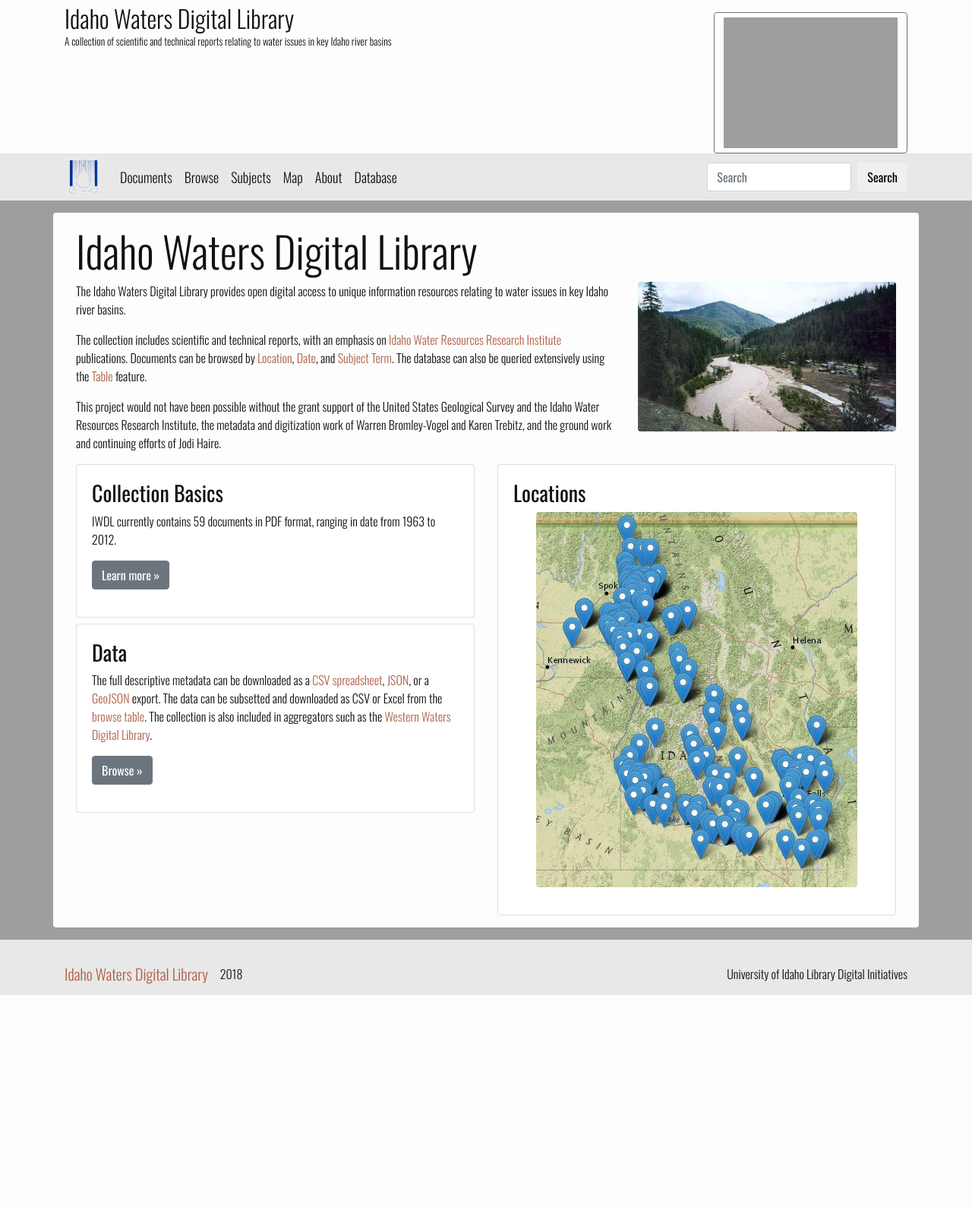
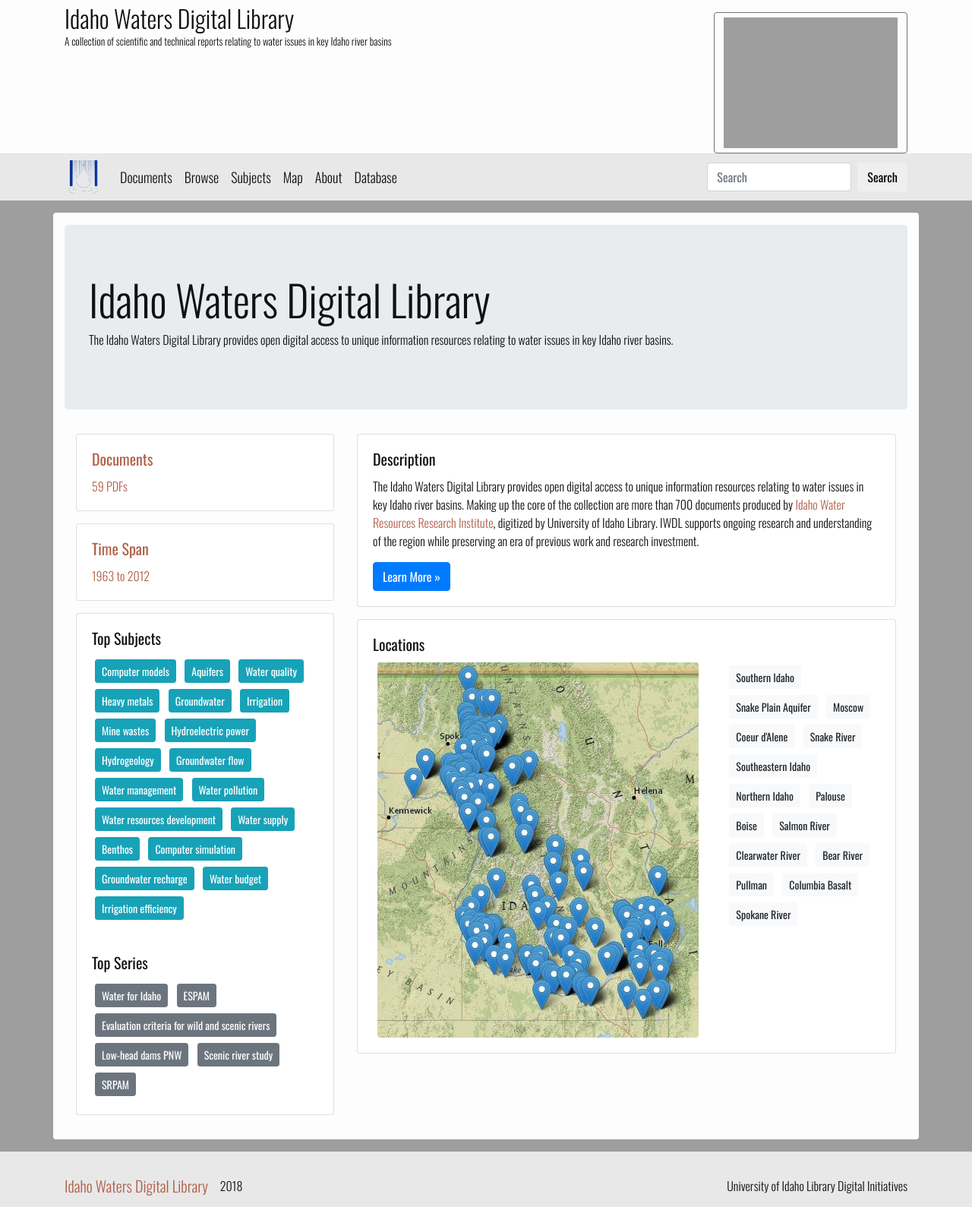
Before and after one commit to uidaholib/iwdl_source, a Jekyll site: the page built from index.html, in a window 1280 px wide. Shown: the whole page at 76% size. Built offline with Jekyll 4.4.1, drawn with Linux system fonts in a browser that asks for light colours; before the commit the page ends 1310 px from its top, so only the background shows below that.

Commit message:
create new index page

```diff
--- a/index.html
+++ b/index.html
@@ -2,53 +2,80 @@
 layout: page
 title: Home
 ---
-<div class="container">
-    <h2 class="display-4">{{ site.title }}</h2>
-    <div class="row">
-        <div class="col-md-8">
-            <p>The Idaho Waters Digital Library provides open digital access to unique information resources relating to water issues in key Idaho river basins.</p>
-            <p>The collection includes scientific and technical reports, with an emphasis on <a href="http://www.uidaho.edu/research/entities/iwrri" target="_blank">Idaho Water Resources Research Institute</a> publications. Documents can be browsed by <a href="{{ "/map/" | relative_url }}" target="_blank">Location</a>, <a href="{{ "/timeline/" | relative_url }}" target="_blank">Date</a>, and <a href="{{ "/subjects/" | relative_url }}" target="_blank">Subject Term</a>. The database can also be queried extensively using the <a href="{{ "/browse/" | relative_url }}" target="_blank">Table</a> feature.</p>
-            <p>This project would not have been possible without the grant support of the United States Geological Survey and the Idaho Water Resources Research Institute, the metadata and digitization work of Warren Bromley-Vogel and Karen Trebitz, and the ground work and continuing efforts of Jodi Haire.</p>
-        </div>
-        <div class="col-md-4">
-            <p><img class="img-fluid rounded" src="{{ "/images/pinecreek.jpg" | relative_url }}" alt="Pine Creek"></p>
-            <!--<p class="text-center"><a class="btn btn-primary" href="{{ "/about/" | absolute_url }}" role="button">Learn more &raquo;</a></p>-->
-        </div>
-    </div>
-</div>
 {%- assign items = site.data[site.metadata] -%}
 {%- assign raw-dates = items | map: 'date' -%}
 {% capture clean-dates %}{% for date in raw-dates %}{% if date != "" %}{% if date contains "-" %}{{date | split: "-" | first }}{% elsif date contains "/" %}{{ date | split: "/" | last }}{% else %}{{ date }}{% endif %}{% unless forloop.last %};{% endunless %}{% endif %}{%- endfor -%}{% endcapture %}
 {%- assign date-range = clean-dates | split: ";" | sort  -%}
+<style>
+.jumbotron{
+    //background-image: url('{{ "/images/pinecreek.jpg" | relative_url }}');
+    //background-size: cover;
+    //background-repeat: no-repeat;
+}
+</style>
+<div class="jumbotron">
+    <h2 class="display-4">{{ site.title }}</h2>
+    <p>The Idaho Waters Digital Library provides open digital access to unique information resources relating to water issues in key Idaho river basins.</p>
+</div>
 
 <div class="container">
     <div class="row">
-        <div class="col-md-6">
-            <div class="">
-                <div class="card">
-                    <div class="card-body">
-                        <h3>Collection Basics</h3>
-                        <p>IWDL currently contains {{ items | size }} documents in PDF format, ranging in date from {{ date-range | first }} to {{ date-range | last }}. </p>
-                        <p><a class="btn btn-secondary" href="{{ "/about/" | absolute_url }}" role="button">Learn more &raquo;</a></p>
-                    </div>
+        <div class="col-md-4 col-sm-12">
+            <a class="card mb-3" href="{{ "/data/" | relative_url }}">
+                <div class="card-body">
+                    <h5 class="card-title">Documents</h5>
+                    <p class="card-text">{{ items | size }} PDFs</p>
                 </div>
-            </div>
-            <div class="mt-2">
-                <div class="card">
-                    <div class="card-body">
-                        <h3>Data</h3>
-                        <p>The full descriptive metadata can be downloaded as a <a href="{{ "/data/iwdl-metadata.csv" | absolute_url }}" target="_blank">CSV spreadsheet</a>, <a href="{{ "/data/iwdl-metadata.json" | absolute_url }}" target="_blank">JSON</a>, or a <a href="{{ "/data/iwdl-geodata.json" | absolute_url }}" target="_blank">GeoJSON</a> export. The data can be subsetted and downloaded as CSV or Excel from the <a href="{{ "/browse/" | relative_url }}" >browse table</a>. The collection is also included in aggregators such as the <a href="http://westernwaters.org/" target="_blank">Western Waters Digital Library</a>.</p>
-                        <p><a class="btn btn-secondary" href="{{ "/browse/" | relative_url }}" role="button">Browse &raquo;</a></p>
-                    </div>
+            </a>
+
+            <a class="card mb-3" href="{{ "/timeline/" | relative_url }}">
+                <div class="card-body">
+                    <h5 class="card-title">Time Span</h5>
+                    <p class="card-text">{{ date-range | first }} to {{ date-range | last }}</p>
+                </div>
+            </a>
+            <div class="card mb-3">
+                <div class="card-body">
+                    <h5 class="card-title">Top Subjects</h5>
+                    {%- assign topSubjects = "Computer models; Aquifers; Water quality; Heavy metals; Groundwater; Irrigation; Mine wastes; Hydroelectric power; Hydrogeology; Groundwater flow; Water management; Water pollution; Water resources development; Water supply; Benthos; Computer simulation; Groundwater recharge; Water budget; Irrigation efficiency" | split: "; " -%}
+                    <p class="card-text">
+                        {% for s in topSubjects %}
+                        <a class="btn btn-sm btn-info m-1" href="{{ s | uri_escape | prepend: '/browse/#' | absolute_url }}">{{ s }}</a>{% endfor %}
+                    </p>
+                </div>
+
+                <div class="card-body">
+                    <h5 class="card-title">Top Series</h5>
+                    <p class="card-text">
+                        {%- assign series = "Water for Idaho; ESPAM; Evaluation criteria for wild and scenic rivers; Low-head dams PNW; Scenic river study; SRPAM" | split: "; " -%}
+                        {% for se in series %}
+                        <a class="btn btn-sm btn-secondary m-1" href="{{ se | uri_escape | prepend: '/browse/#' | absolute_url }}">{{ se }}</a>{% endfor %}
+                    </p>
                 </div>
             </div>
         </div>
-        <div class="col-md-6">
-            <div class="card">
+
+        <div class="col-md-8 col-sm-12">
+            <div class="card mb-3">
                 <div class="card-body">
-                    <h3>Locations</h3>
-                    <p class="text-center"><a href="{{ "/map/" | relative_url }}"><img class="img-fluid rounded" src="{{ "/images/iwdl-map.jpg" | relative_url }}" alt="IWDL map"></a></p>
-                    <!--<p><a class="btn btn-secondary" href="{{ "/map/" | relative_url }}" role="button">Locations &raquo;</a></p>-->
+                    <h5 class="card-title">Description</h5>
+                    <p class="card-text">The Idaho Waters Digital Library provides open digital access to unique information resources relating to water issues in key Idaho river basins. Making up the core of the collection are more than 700 documents produced by <a href="http://www.uidaho.edu/research/entities/iwrri" target="_blank">Idaho Water Resources Research Institute</a>, digitized by University of Idaho Library. IWDL supports ongoing research and understanding of the region while preserving an era of previous work and research investment.</p>
+                    <a class="btn btn-primary" href="{{ "/about/" | relative_url }}" role="button">Learn More &raquo;</a>
+                </div>
+            </div>
+            <div class="card mb-3">
+                <div class="card-body">
+                    <h5 class="card-title">Locations</h5>
+                    <div class="row">
+                        <div class="col-md-8">
+                            <p class="card-text text-center"><a href="{{ "/map/" | relative_url }}"><img class="img-fluid rounded" src="{{ "/images/iwdl-map.jpg" | relative_url }}" alt="IWDL map"></a></p>
+                        </div>
+                        <div class="col-md-4">
+                            {%- assign topLocations = "Southern Idaho; Snake Plain Aquifer; Moscow; Coeur d'Alene; Snake River; Southeastern Idaho; Northern Idaho; Palouse; Boise; Salmon River; Clearwater River; Bear River; Pullman; Columbia Basalt; Spokane River" | split: "; " -%}
+                            {% for l in topLocations %}<a class="btn btn-sm btn-light m-1" href="{{ l | uri_escape | prepend: '/browse/#' | absolute_url }}">{{ l }}</a>
+                            {% endfor %}
+                        </div>
+                    </div>
                 </div>
             </div>
         </div>
```
Also changed, not shown: about.md (+7 -2 lines), index_old.html (added, +56 -0 lines).
